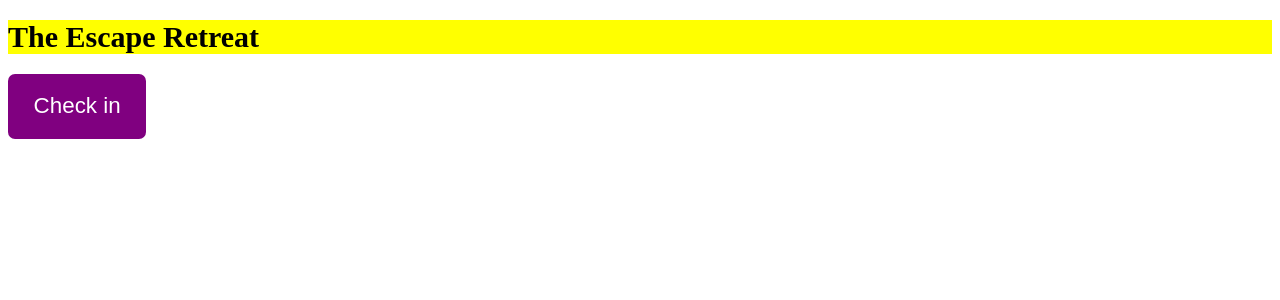
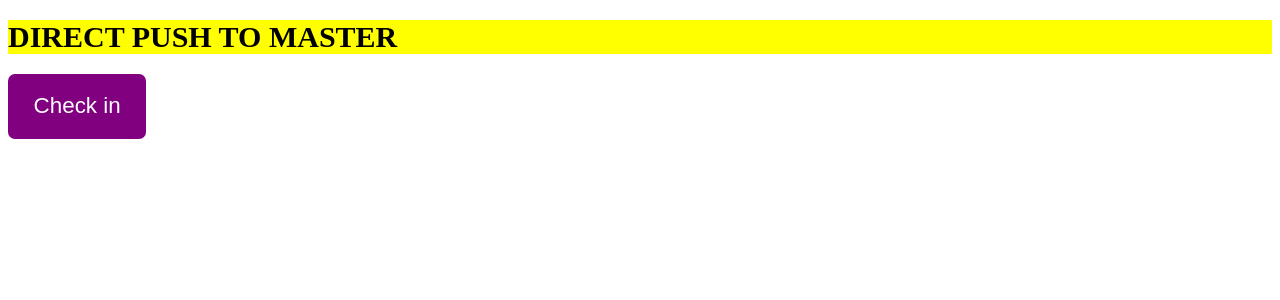
Before and after one commit to mizadyamiri/The-Escape-Retreat-Admin-Panel, a React (Vite) app: page / in a window 1280 px wide. Shown: the top 300 px of the page. Built offline with nearby package versions, Linux system fonts and the light colour scheme.

Commit message:
test: direct push to master

```diff
--- a/src/App.tsx
+++ b/src/App.tsx
@@ -19,7 +19,7 @@ const Button = styled.button`
 function App() {
   return (
     <div>
-      <H1>The Escape Retreat</H1>
+      <H1>DIRECT PUSH TO MASTER</H1>
       <Button>Check in</Button>
     </div>
   );
```
